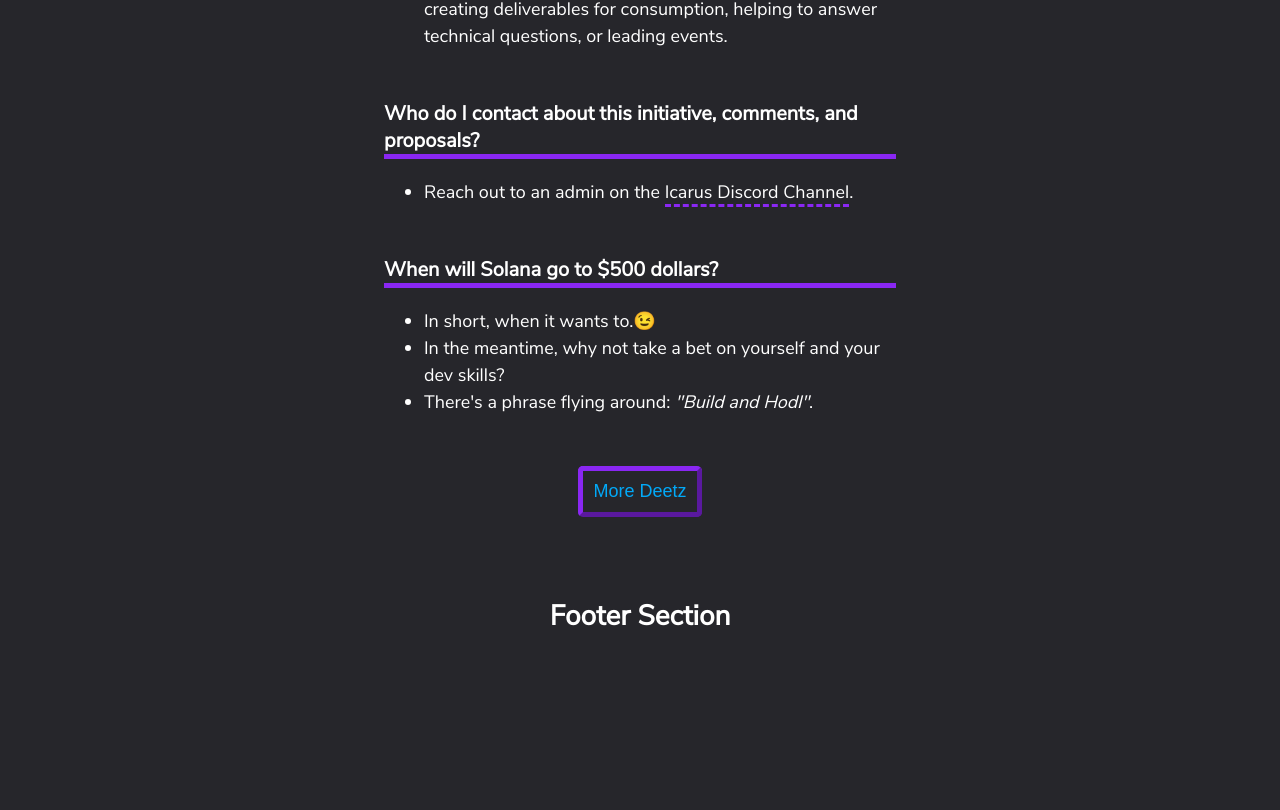
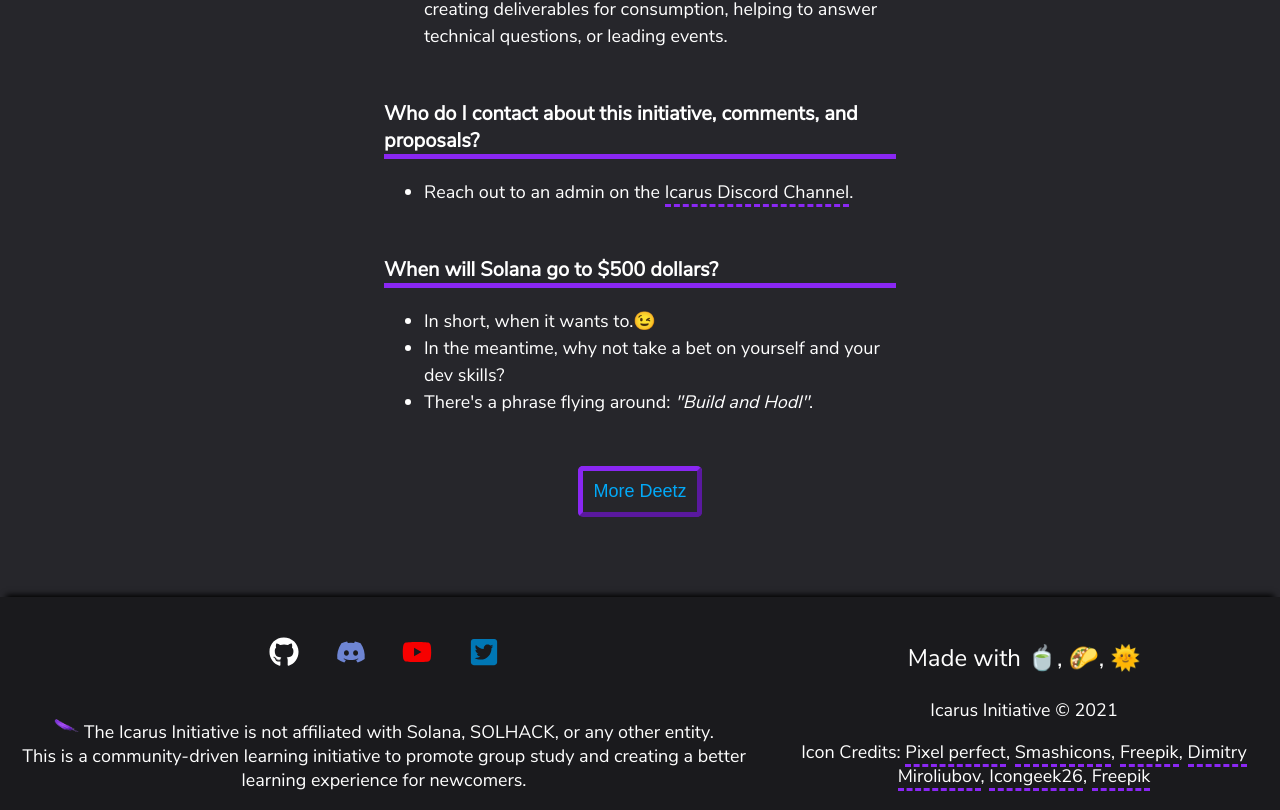
Before and after one commit to icarus-initiative/organization_website, a Next.js app: page / in a window 1280 px wide. Shown: the part 8263-9073 px from the top of the page. Before the commit the page ends 8916 px from the top, so only its background shows below. Built offline with nearby package versions, Linux system fonts and the light colour scheme.

Commit message:
Add Footer section

```diff
--- /dev/null
+++ b/src/Credits.js
@@ -0,0 +1,38 @@
+import React from 'react';
+
+export default function Credits() {
+  return (
+    <section>
+      Icon Credits:{' '}
+      <a
+        href='https://www.flaticon.com/authors/pixel-perfect'
+        title='Pixel perfect'
+      >
+        Pixel perfect
+      </a>
+      ,{' '}
+      <a href='https://www.flaticon.com/authors/smashicons' title='Smashicons'>
+        Smashicons
+      </a>
+      ,{' '}
+      <a href='https://www.freepik.com' title='Freepik'>
+        Freepik
+      </a>
+      ,{' '}
+      <a
+        href='https://www.flaticon.com/authors/dimitry-miroliubov'
+        title='Dimitry Miroliubov'
+      >
+        Dimitry Miroliubov
+      </a>
+      ,{' '}
+      <a href='https://www.flaticon.com/authors/icongeek26' title='Icongeek26'>
+        Icongeek26
+      </a>
+      ,{' '}
+      <a href='https://www.freepik.com' title='Freepik'>
+        Freepik
+      </a>
+    </section>
+  );
+}
--- a/src/Footer.js
+++ b/src/Footer.js
@@ -1,12 +1,60 @@
 import styled from 'styled-components';
 import Wrapper from './Wrapper';
+import Socials from './Socials';
+import Credits from './Credits';
+import Image from 'next/image';
 
-const H1 = styled.h1``;
+const Section = styled.section`
+  background: var(--grayD);
+  display: flex;
+  justify-content: center;
+  align-items: center;
+  -webkit-box-shadow: 0 8px 6px -6px black;
+  -moz-box-shadow: 0 8px 6px -6px black;
+  box-shadow: 0 -8px 6px -6px black;
+`;
+const Left = styled.div`
+  width: 60%;
+  text-align: center;
+  margin: 0 auto;
+  section {
+    margin: 4rem auto;
+  }
+`;
+const Right = styled.div`
+  width: 40%;
+`;
+const P1 = styled.p`
+  font-size: 2.4rem;
+`;
+const P2 = styled.p``;
 
 export default function Footer() {
   return (
     <Wrapper>
-      <H1>Footer Section</H1>
+      <Section>
+        <Left>
+          <Socials />
+          <P2>
+            <Image
+              src='/purple_feather_256_min.png'
+              alt='Icarus Initiative Logo'
+              width={25}
+              height={25}
+            />{' '}
+            The Icarus Initiative is not affiliated with Solana, SOLHACK, or any
+            other entity.
+            <br />
+            This is a community-driven learning initiative to promote group
+            study and creating a better learning experience for newcomers.
+          </P2>
+        </Left>
+        <Right>
+          <P1>Made with 🍵, 🌮, 🌞</P1>
+          <P2>Icarus Initiative © {new Date().getFullYear()}</P2>
+          <Credits />
+        </Right>
+      </Section>
     </Wrapper>
   );
 }
--- /dev/null
+++ b/src/Socials.js
@@ -0,0 +1,58 @@
+import styled from 'styled-components';
+import globals from './data';
+import {
+  FaGithub,
+  FaDiscord,
+  FaYoutube,
+  FaTwitterSquare,
+} from 'react-icons/fa';
+
+const SocialsSection = styled.section`
+  display: flex;
+  justify-content: space-between;
+  align-items: center;
+  margin: 0 auto;
+  width: 30%;
+  a:visited,
+  a:link {
+    outline: 0;
+    border: none;
+  }
+`;
+const Github = styled(FaGithub)`
+  color: #ffffff;
+`;
+const Discord = styled(FaDiscord)`
+  color: #6e85d3;
+`;
+const Youtube = styled(FaYoutube)`
+  color: #f70000;
+`;
+const Twitter = styled(FaTwitterSquare)`
+  color: #0077b5;
+`;
+const A = styled.a`
+  &:hover {
+    transform: scale(1.2);
+  }
+`;
+
+export default function Socials() {
+  const { socials } = globals();
+  return (
+    <SocialsSection>
+      <A href={socials.github.url} target='_blank'>
+        <Github size={30} title={socials.github.alt} />
+      </A>
+      <A href={socials.discord.url} target='_blank'>
+        <Discord size={30} title={socials.discord.alt} />
+      </A>
+      <A href={socials.youtube.url} target='_blank'>
+        <Youtube size={30} title={socials.youtube.alt} />
+      </A>
+      <A href={socials.twitter.url} target='_blank'>
+        <Twitter size={30} title={socials.twitter.alt} />
+      </A>
+    </SocialsSection>
+  );
+}
--- a/src/Wrapper.js
+++ b/src/Wrapper.js
@@ -25,7 +25,8 @@
   html {
     --grayL: #35363a;
     --grayM: #2c2d30;
-    --grayD: #26262b;
+    --grayMD: #26262b;
+    --grayD: #1a1a1d;
     --white: #ffffff;
     --purple:#8a27f3;
     --teal: #02a9f8;
@@ -40,7 +41,7 @@
     box-sizing: inherit;
   }
   body {
-    background: var(--grayD);
+    background: var(--grayMD);
     color: var(--pageFontColor);
     font-family: var(--nunitoR);
     padding: 0;
```
